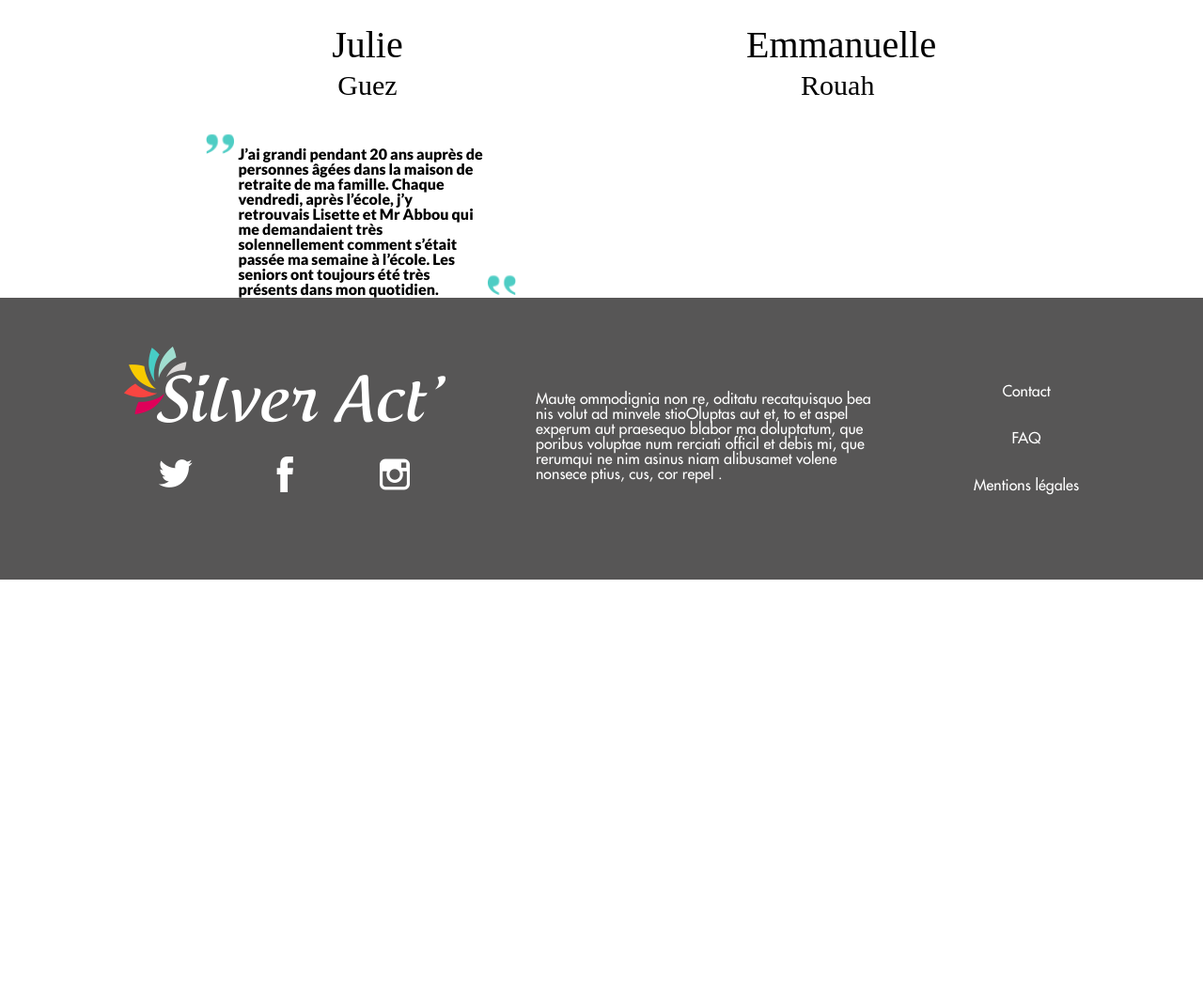
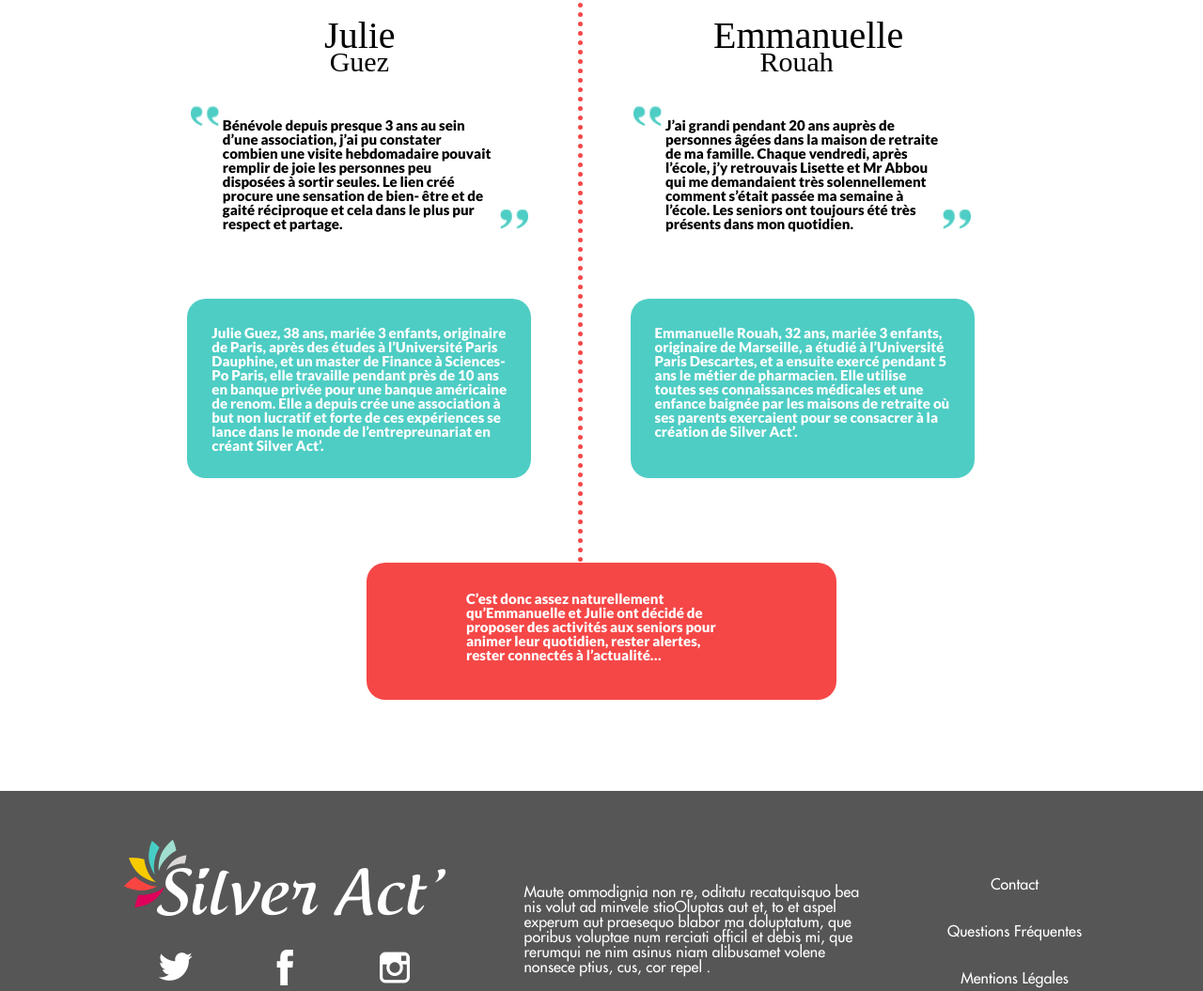
Before and after one commit to DarkMalgos/silver_act, a plain HTML site: page assets/html/qui-sommes-nous.html in a window 1280 px wide. Shown: the part 1385-2440 px from the top of the page at 94% size. Before the commit the page ends 2002 px from the top, so only its background shows below. Drawn offline with nearby package versions, Linux system fonts and the light colour scheme; a web font is replaced by a local one.

Commit message:
home: review for biggest screen & wo we are: first block done

```diff
--- a/assets/css/basic.css
+++ b/assets/css/basic.css
@@ -330,7 +330,7 @@
     line-height: 20px;
     transition:all ease 1s;
     position: relative;
-    width:120px;
+    width:145px;
 }
 
 #secondarynav>ul>li>a:after {
--- a/assets/css/qui-sommes-nous.css
+++ b/assets/css/qui-sommes-nous.css
@@ -30,15 +30,25 @@
     width: 100%;
 }
 
+#presentation {
+    display: flex;
+    flex-direction: column;
+    align-items: center;
+    padding-bottom: 97px;
+}
+
 #creator {
-    text-align: center;
     overflow: hidden;
 }
 
 #julie {
     float: left;
-    width: 50%;
+    width: 47.5%;
     padding-top: 81px;
+    border-right: dotted 5px #f64747;
+    display: flex;
+    flex-direction: column;
+    align-items: center;
 }
 
 #julie img {
@@ -52,7 +62,8 @@
     font-family: 'Lobster';
     font-size: 40px;
     width: 16%;
-    margin: 33px 166px 0 222px;
+    margin-top: 33px;
+    line-height: 25px;
 }
 
 #julie span {
@@ -74,22 +85,46 @@
 }
 
 #julie-quote-text img:first-child {
-    margin-bottom: 150px;
+    margin-bottom: 110px;
 }
 
 #julie-quote-text p {
     text-align: left;
-    font-size: 16px;
+    font-size: 15px;
     font-family: 'Lato';
-    width: 51%;
+    width: 291px;
     display: inline-block;
     margin: 0 0;
+    line-height: inherit;
+}
+
+#julie-text-blue {
+    width: 366px;
+    height: 191px;
+    background-color: #4ecdc4;
+    margin-top: 71px;
+    margin-bottom: 90px;
+    text-align: left;
+    border-radius: 20px;
+}
+
+#julie-text-blue p {
+    width: 314px;
+    font-family: 'Lato';
+    font-size: 15px;
+    color: white;
+    margin: 0 0;
+    padding: 29px 26px 29px 26px;
+    line-height: inherit;
 }
 
 #emmanuelle {
     float: left;
-    width: 50%;
+    width: 47.5%;
     padding-top: 81px;
+    display: flex;
+    flex-direction: column;
+    align-items: center;
 }
 
 #emmanuelle img {
@@ -104,8 +139,69 @@
     font-size: 40px;
     width: 38%;
     margin: 33px 166px 0 154px;
+    line-height: 25px;
 }
 
 #emmanuelle span {
     font-size: 30px;
 }
+
+#emmanuelle-quote-text {
+    margin-top: 35px;
+    display: inline-block
+}
+
+#emmanuelle-quote-text img {
+    width: 30px;
+    height: 21px;
+    border-radius: 0;
+    border: 0px;
+    display: inline-block;
+    transform: rotateX(180deg);
+}
+
+#emmanuelle-quote-text img:first-child {
+    margin-bottom: 110px;
+}
+
+#emmanuelle-quote-text p {
+    text-align: left;
+    font-size: 15px;
+    font-family: 'Lato';
+    width: 291px;
+    display: inline-block;
+    margin: 0 0;
+    line-height: inherit;
+}
+
+#emmanuelle-text-blue {
+    width: 366px;
+    height: 191px;
+    background-color: #4ecdc4;
+    margin-top: 71px;
+    margin-bottom: 90px;
+    text-align: left;
+    border-radius: 20px;
+}
+
+#emmanuelle-text-blue p {
+    width: 314px;
+    font-family: 'Lato';
+    font-size: 15px;
+    color: white;
+    margin: 0 0;
+    padding: 29px 26px 29px 26px;
+    line-height: inherit;
+}
+
+#red-text {
+    width: 288px;
+    height: 84px;
+    font-family: 'Lato';
+    font-size: 15px;
+    color: white;
+    padding: 31px 106px 31px 106px;
+    border-radius: 20px;
+    background-color: #f64747;
+    text-align: left;
+}
--- a/assets/html/qui-sommes-nous.html
+++ b/assets/html/qui-sommes-nous.html
@@ -50,21 +50,34 @@
             <section id="who-we-are">
                 <h2>Qui sommes-nous ?</h2>
                 <img src="../img/who_we_are/video-filler.jpg">
-                <div id="creator" class="center-col">
+                <div id="presentation" class="center-col">
+                    <div id="creator">
                         <div id="julie">
                             <img src="../img/who_we_are/emmanuelle-square.jpg">
                             <p><strong>Julie <span>Guez</span></strong></p>
                             <div id="julie-quote-text">
+                                <img src="../img/home/quote-01.png">
+                                <p>Bénévole depuis presque 3 ans au sein d’une association, j’ai pu constater combien une visite hebdomadaire pouvait remplir de joie les personnes peu disposées à sortir seules. Le lien créé procure une sensation de bien- être et de gaité réciproque et cela dans le plus pur respect et partage.</p>
                                 <img src="../img/home/quote-02.png">
-                            <p>J’ai grandi pendant 20 ans auprès de personnes âgées  dans la maison de retraite de ma famille. Chaque vendredi, après l’école, j’y retrouvais Lisette et Mr Abbou qui me demandaient très solennellement comment s’était passée ma semaine à l’école. Les seniors ont toujours été très présents dans mon quotidien.</p>
-                            <img src="../img/home/quote-01.png">
                             </div>
-
+                            <div id="julie-text-blue">
+                                <p>Julie Guez, 38 ans, mariée 3 enfants, originaire de Paris, après des études à l’Université Paris Dauphine, et un master de Finance à Sciences-Po Paris, elle travaille pendant près de 10 ans en banque privée pour une banque américaine de renom. Elle a depuis crée une association à but non lucratif et forte de ces expériences se lance dans le monde de l’entrepreunariat en créant Silver Act’.</p>
+                            </div>
                         </div>
                         <div id="emmanuelle">
                             <img src="../img/who_we_are/julie-square.jpg">
                             <p><strong>Emmanuelle <span>Rouah</span></strong></p>
+                            <div id="emmanuelle-quote-text">
+                                <img src="../img/home/quote-01.png">
+                                <p>J’ai grandi pendant 20 ans auprès de personnes âgées  dans la maison de retraite de ma famille. Chaque vendredi, après l’école, j’y retrouvais Lisette et Mr Abbou qui me demandaient très solennellement comment s’était passée ma semaine à l’école. Les seniors ont toujours été très présents dans mon quotidien.</p>
+                                <img src="../img/home/quote-02.png">
                             </div>
+                            <div id="emmanuelle-text-blue">
+                                <p>Emmanuelle Rouah, 32 ans, mariée 3 enfants, originaire de Marseille, a étudié à l’Université Paris Descartes, et a ensuite exercé pendant 5 ans le métier de pharmacien. Elle utilise toutes ses connaissances médicales et une enfance baignée par les maisons de retraite où ses parents exercaient pour se consacrer à la création de Silver Act’.</p>
+                            </div>
+                        </div>
+                    </div>
+                    <p id="red-text">C’est donc assez naturellement qu’Emmanuelle et Julie ont décidé de proposer des activités aux seniors pour animer leur quotidien, rester alertes, rester connectés à l’actualité…</p>
                 </div>
             </section>
 
@@ -104,10 +117,10 @@
                         <a href="">Contact</a>
                     </li>
                     <li>
-                        <a href="">FAQ</a>
+                    <a href="">Questions Fréquentes</a>
                 </li>
                 <li>
-                        <a href="">Mentions légales</a>
+                    <a href="">Mentions Légales</a>
                 </li>
             </ul>
             </nav>
--- a/assets/js/basic.js
+++ b/assets/js/basic.js
@@ -8,6 +8,7 @@
 }
 var titi;
 
+function bouh() {
         $('#sticky input[type=tel]').click(function() {
         console.log('fix');
         $('#sticky').css({
@@ -16,6 +17,9 @@
         });
         console.log('after');
     });
+}
+
+bouh();
 
 
 $('#sticky input[type=submit]').click(function(e) {
@@ -49,9 +53,10 @@
     }, function() {
         console.log('out');
         $('#sticky').css({
-            'right': '-730px',
+            'right': '0px',
             'transition': 'all ease 1s'
         });
     });
+    bouh();
     clearTimeout(titi);
 }
```
Also changed, not shown: assets/css/home.css (+37 -18 lines), assets/html/comment-ca-marche.html (+6 -6 lines), assets/html/contact.html (+2 -2 lines), index.html (+10 -8 lines), assets/img/favicon32.png, 1 other file. Lines whose indentation alone changed are shown as unchanged.
